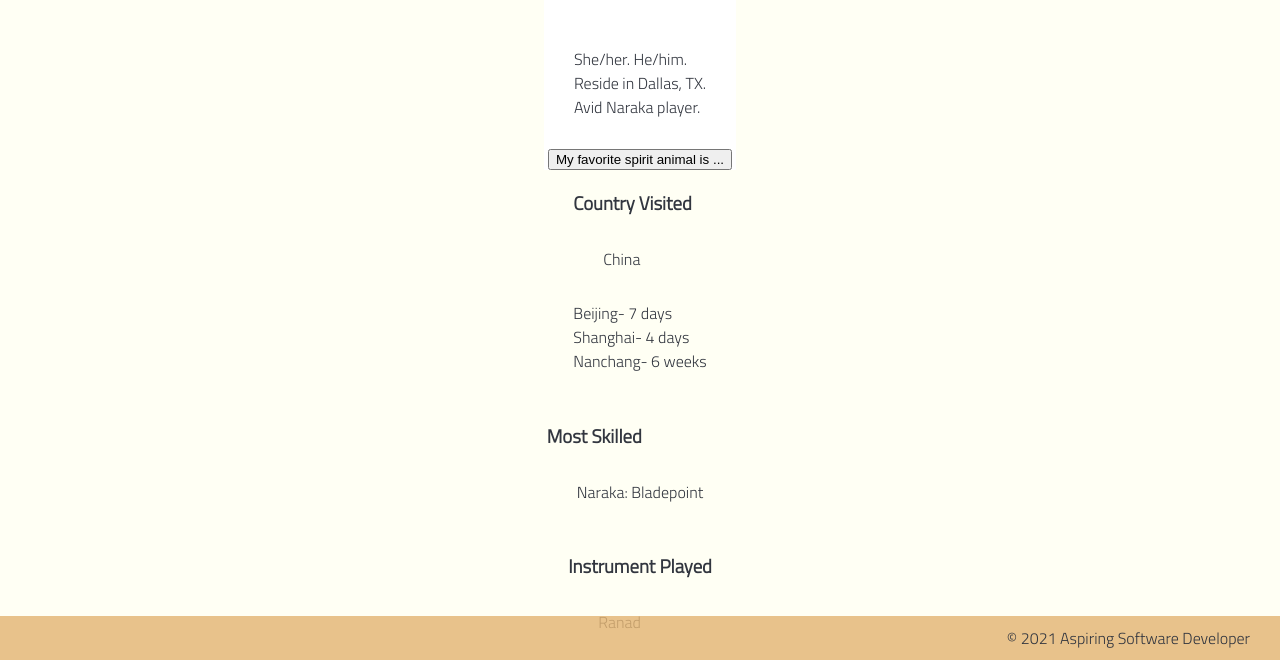
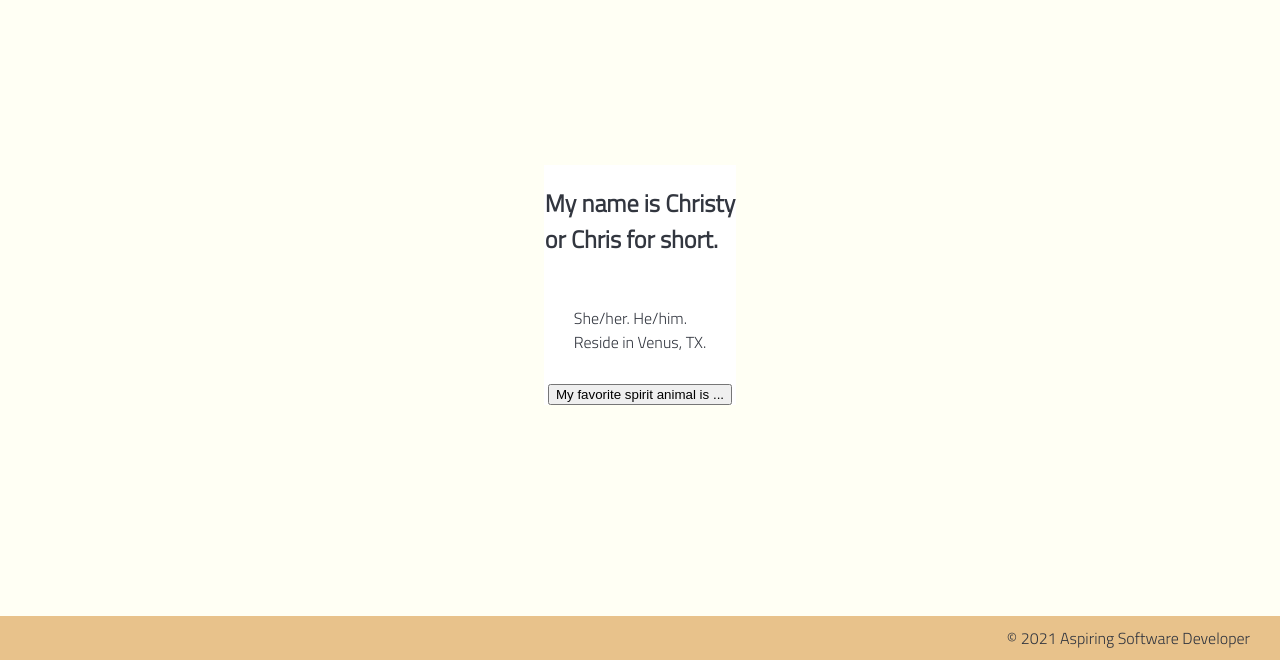
Before and after one commit to chrischandfw/onboarding-about-me, a plain HTML site: page index.html in a window 1280 px wide. Shown: the part 140-800 px from the top of the page. Drawn offline with Linux system fonts and the light colour scheme.

Commit message:
delete info

```diff
--- a/index.html
+++ b/index.html
@@ -24,39 +24,12 @@
             <section>
                 <h1>My name is Christy
                     <br>or Chris for short.</h1>
-                <p>She/her. He/him. <br>Reside in Dallas, TX.
-                <br>Avid Naraka player.</p>
+                <p>She/her. He/him. <br>Reside in Venus, TX.
+                </p>
                 <button id="circlething">My favorite spirit animal is ...</button>
                 <div class="hidden animalDiv">Elephant</div>
                 <img class="hidden animalPic" src="https://s3.reutersmedia.net/resources/r/?m=02&d=20190507&t=2&i=1384473949&w=1200&r=LYNXNPEF460IK" width="250px">
             </section>
-            <div id="country">
-                <h3>Country Visited</h3>
-            <p>China
-                <br>
-                <ul>
-                    <li>
-                        Beijing- 7 days
-                    </li>
-                    <li>
-                        Shanghai- 4 days
-                    </li>
-                    <li>
-                        Nanchang- 6 weeks
-                    </li>
-                </ul>
-            </p>
-        </div>
-
-            <div id="skilled">
-                <h3>Most Skilled</h3>
-                <p>Naraka: Bladepoint</p>
-            </div>
-
-            <div id="instrument">
-                <h3>Instrument Played</h3>
-                <p>Ranad</p>
-            </div>
 
         </main>
 
--- a/styles/style.css
+++ b/styles/style.css
@@ -90,3 +90,13 @@ footer {
 .hidden {
     display:none;
 }
+
+#country {
+    text-align: left;
+    border: 5px red;
+}
+
+h3 {
+    color: red;
+    background-color:bisque;
+}
```
Also changed, not shown: assets/wireframe.jpg (added), 1 other file.
